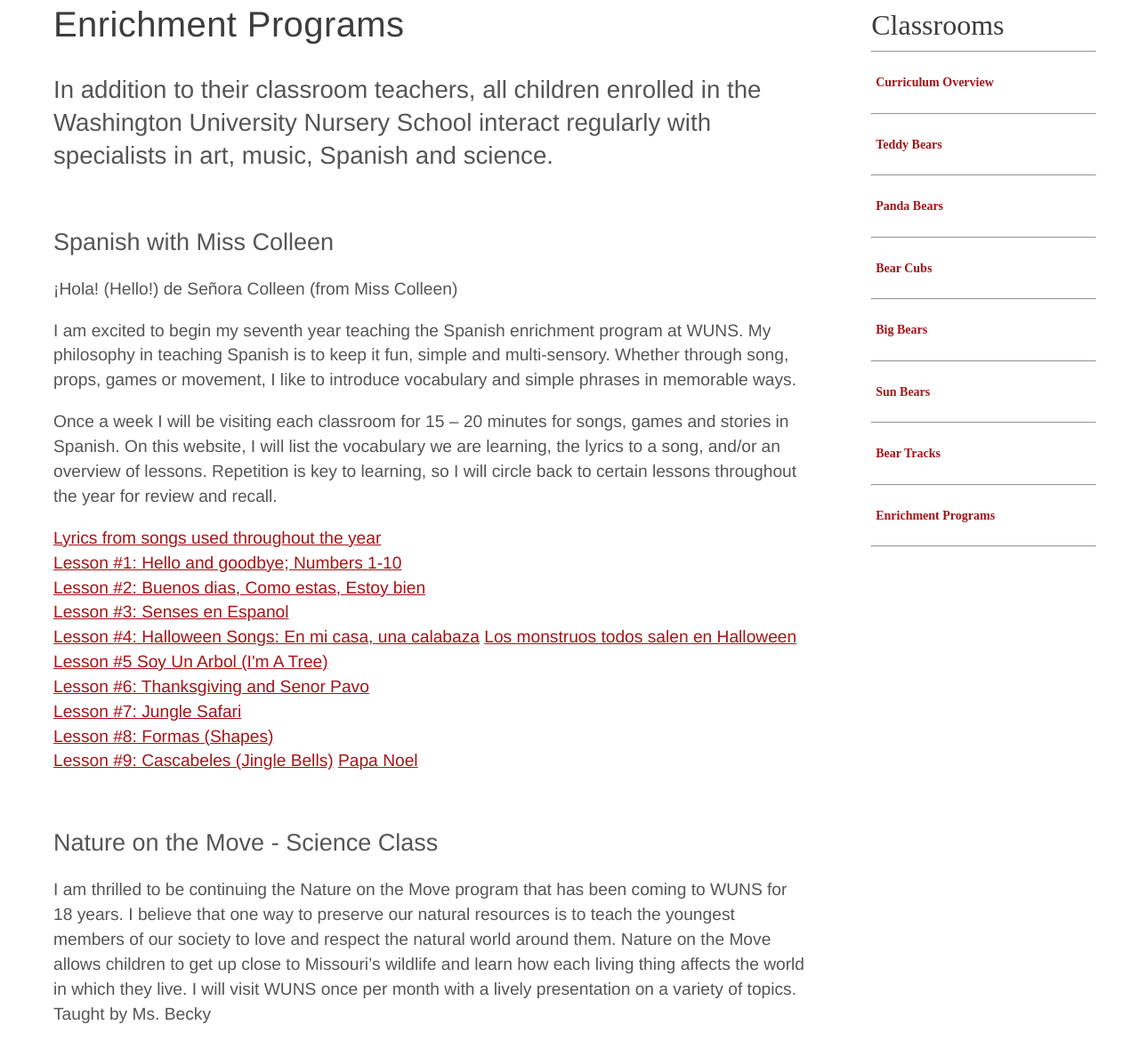
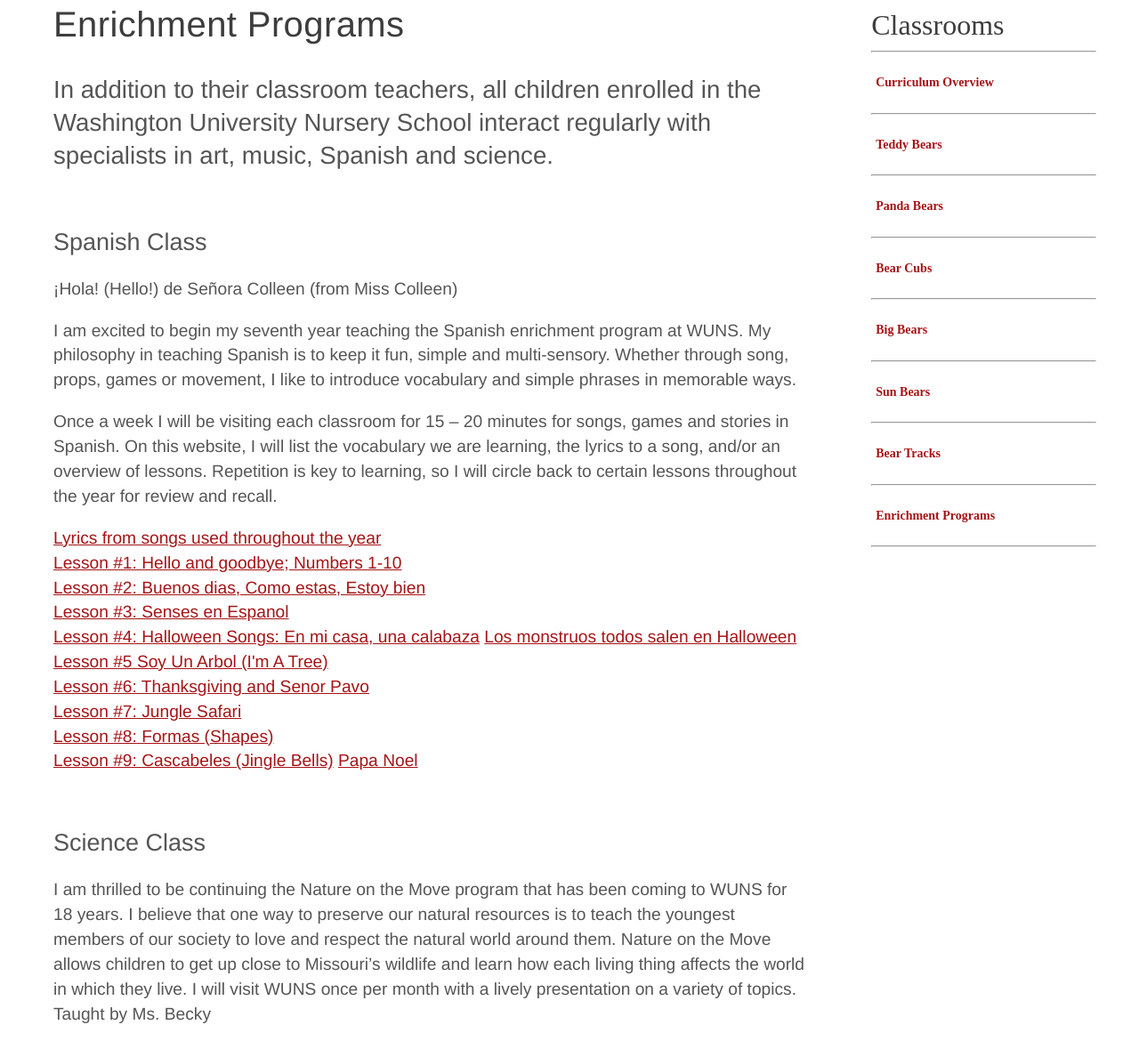
Before and after one commit to CSE256-Spring24/information-foraging-project-group10, a website: page files/enrichment_programs.html in a window 1280 px wide. Shown: the part 37-1207 px from the top of the page at 89% size. Drawn offline with nearby package versions, Linux system fonts and the light colour scheme; files that its build step writes are made by us from their sources; files whose address does not match are found by name.

Commit message:
Update enrichment_programs.html

```diff
--- a/files/enrichment_programs.html
+++ b/files/enrichment_programs.html
@@ -25,7 +25,7 @@
       </h2>
 
 
-      <h3>Spanish with Miss Colleen</h3>
+      <h3>Spanish Class</h3>
       <p>¡Hola! (Hello!) de Señora Colleen (from Miss Colleen)</p>
       <p>
         I am excited to begin my seventh year teaching the Spanish enrichment
@@ -65,7 +65,7 @@
           Bells)</a>
         <a class="download" href="downloads/Santa-Claus-spanish.pdf" target="_blank">Papa Noel</a><br>
       </p>
-      <h3>Nature on the Move - Science Class</h3>
+      <h3>Science Class</h3>
       <p>
         I am thrilled to be continuing the Nature on the Move program that has
         been coming to WUNS for 18 years. I believe that one way to preserve
```
